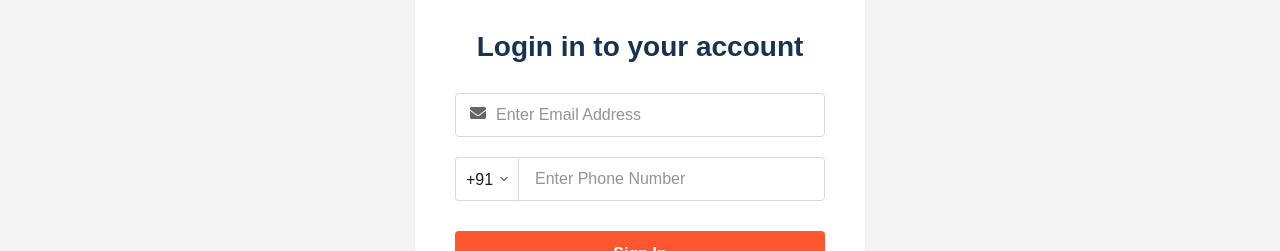
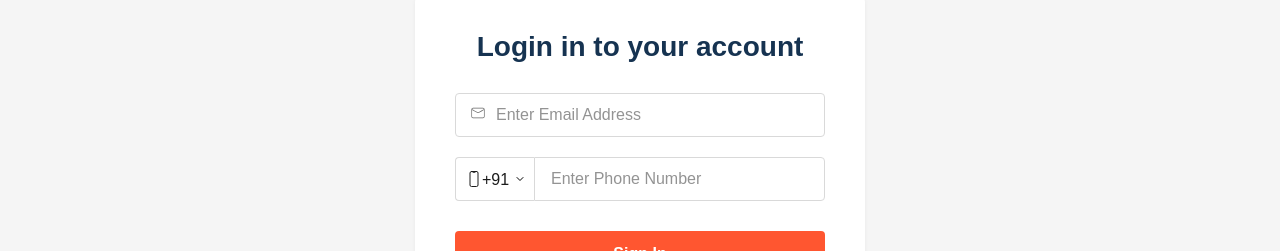
Before and after one commit to Jaivik01092001/xosportshub, a React (Vite) app in the folder Frontend/: page /auth in a window 1280 px wide. Shown: the part 292-543 px from the top of the page. Built offline with nearby package versions, Linux system fonts and the light colour scheme.

Commit message:
login form icon setting

```diff
--- a/Frontend/src/index.css
+++ b/Frontend/src/index.css
@@ -680,7 +680,12 @@ select {
 .font-semibold {
   font-weight: 600;
 }
-
+.selectstylesnone {
+  border: none;
+  all: unset;
+  appearance: none;
+  -webkit-appearance: none;
+}
 /* Error Message */
 .error-message {
   color: red;
--- a/Frontend/src/pages/Authentication/Auth.jsx
+++ b/Frontend/src/pages/Authentication/Auth.jsx
@@ -2,6 +2,8 @@ import React, { useState } from "react";
 import { useNavigate, Link } from "react-router-dom";
 import "../../styles/Auth.css";
 import { FaEnvelope } from "react-icons/fa";
+import { IoPhonePortraitOutline } from "react-icons/io5";
+import { CiMail } from "react-icons/ci";
 
 const Auth = () => {
   const navigate = useNavigate();
@@ -84,7 +86,7 @@ const Auth = () => {
         <form onSubmit={handleSubmit} className="auth-form">
           <div className="auth-form-input form-input-container email-input-container">
             <div className="email-icon">
-              <FaEnvelope />
+              <CiMail />
             </div>
             <input
               type="email"
@@ -104,10 +106,12 @@ const Auth = () => {
           <div className="auth-form-input form-input-container">
             <div className="phone-input-wrapper">
               <div>
+                <div className="country-code-select">
+                  <IoPhonePortraitOutline />
                   <select
                     value={formData.countryCode}
                     onChange={handleCountryCodeChange}
-                  className="country-code-select"
+                    className="selectstylesnone"
                   >
                     <option value="+91">+91</option>
                     <option value="+1">+1</option>
@@ -120,6 +124,7 @@ const Auth = () => {
                     <option value="+7">+7</option>
                     <option value="+55">+55</option>
                   </select>
+                </div>
               </div>
               <input
                 type="tel"
--- a/Frontend/src/styles/Auth.css
+++ b/Frontend/src/styles/Auth.css
@@ -124,6 +124,8 @@
 }
 
 .auth-page .country-code-select {
+  display: flex;
+  align-items: center;
   height: 100%;
   padding: 12px 10px;
   border: 1px solid var(--light-gray);
@@ -218,6 +220,5 @@
   .auth-page .country-code-select {
     padding: 8px 6px;
     padding-right: 20px;
-
   }
 }
```
Lines whose indentation alone changed are shown as unchanged.
